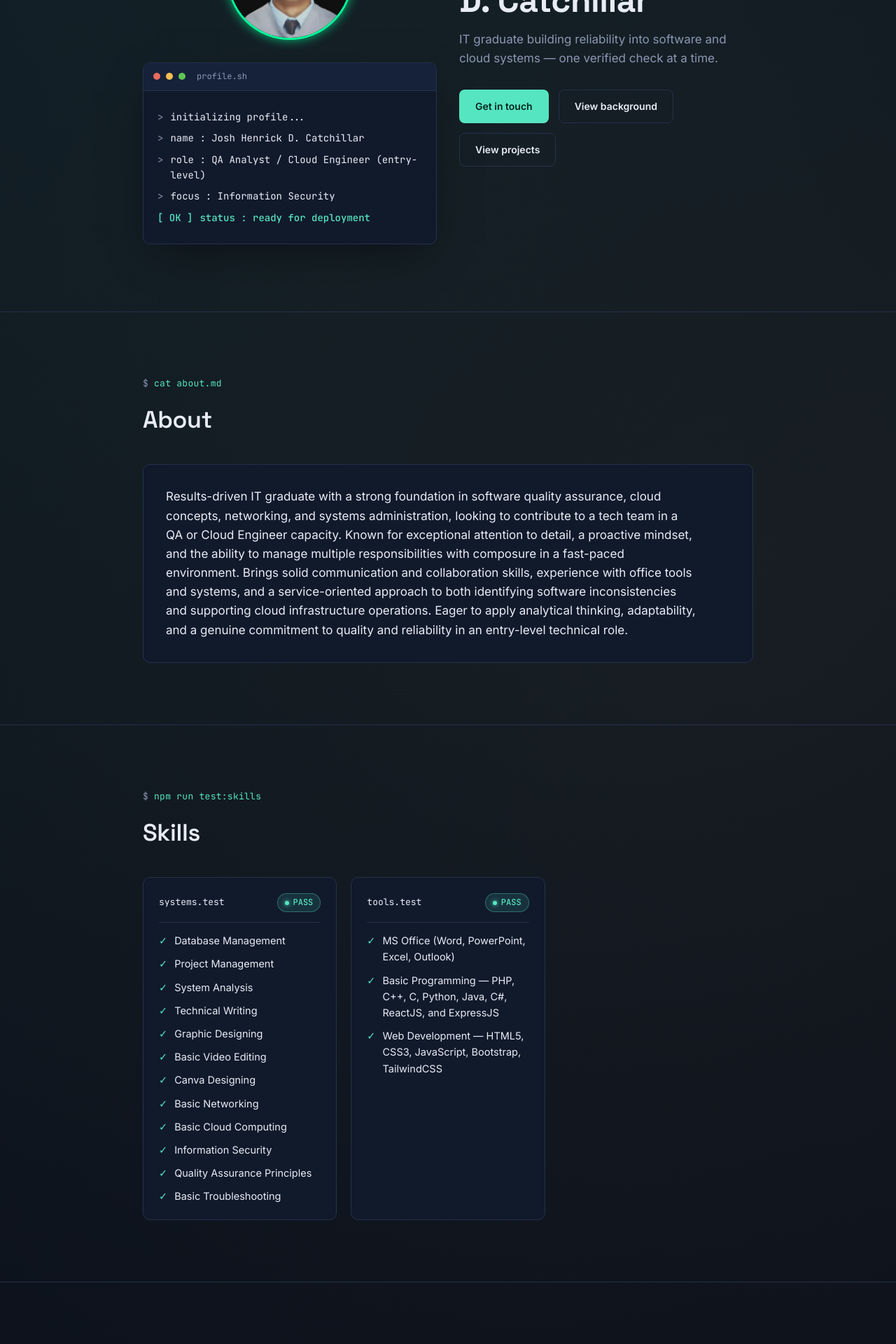
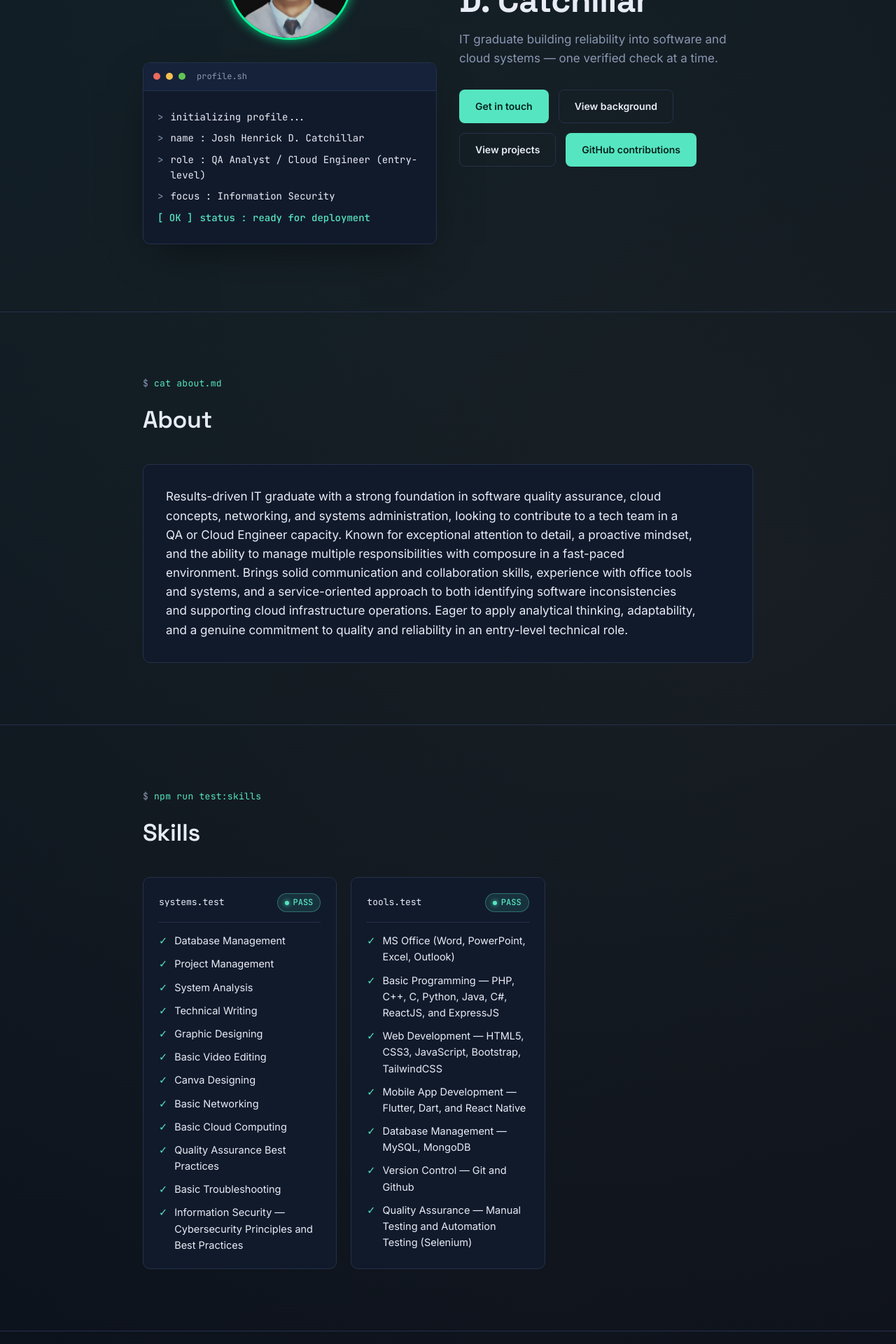
Before and after one commit to CLOUDFREEZE/Josh_Portfolio_Vercel, a React (Vite) app: page / in a window 1280 px wide. Shown: the part 280-2200 px from the top of the page at 70% size. Built offline with nearby package versions, Linux system fonts and the light colour scheme; no server answers.

Commit message:
"Put github button to hero section, and update skills,."

```diff
--- a/src/components/GitHubContributions.jsx
+++ b/src/components/GitHubContributions.jsx
@@ -101,7 +101,7 @@ export default function GitHubContributions({ username = "octocat", year = "last
   });
 
   return (
-    <section className="github-contrib" id="github-contributions">
+    <section className="github-contrib" id="GitHubContributions">
       <div className="github-contrib__header">
         <h2 className="github-contrib__title">GitHub Contributions</h2>
         <span className="github-contrib__total">{total} contributions</span>
--- a/src/components/Hero.css
+++ b/src/components/Hero.css
@@ -116,6 +116,8 @@
   display: flex;
   gap: 14px;
   flex-wrap: wrap;
+  align-items: center;
+  justify-content: flex-start;
 }
 
 .btn {
--- a/src/components/Hero.jsx
+++ b/src/components/Hero.jsx
@@ -68,6 +68,7 @@ export default function Hero() {
             <a href="#contact" className="btn btn-primary">Get in touch</a>
             <a href="#experience" className="btn btn-ghost">View background</a>
             <a href="#projects" className="btn btn-ghost">View projects</a>
+            <a href="#GitHubContributions" className="btn btn-primary">GitHub contributions</a>
           </div>
         </div>
       </div>
--- a/src/components/Navbar.jsx
+++ b/src/components/Navbar.jsx
@@ -6,7 +6,6 @@ const LINKS = [
   { href: '#experience', label: 'experience' },
   { href: '#education', label: 'education' },
   { href: '#contact', label: 'contact' },
-  { href: '#github-contributions', label: 'GitHub Contributions' },
 ]
 
 export default function Navbar() {
--- a/src/components/Skills.jsx
+++ b/src/components/Skills.jsx
@@ -3,11 +3,11 @@ import './Skills.css'
 const SUITES = [
   {
     name: 'systems.test',
-    items: ['Database Management', 'Project Management', 'System Analysis', 'Technical Writing', 'Graphic Designing', 'Basic Video Editing', 'Canva Designing', 'Basic Networking', 'Basic Cloud Computing', 'Information Security', 'Quality Assurance Principles', 'Basic Troubleshooting'],
+    items: ['Database Management', 'Project Management', 'System Analysis', 'Technical Writing', 'Graphic Designing', 'Basic Video Editing', 'Canva Designing', 'Basic Networking', 'Basic Cloud Computing', 'Quality Assurance Best Practices', 'Basic Troubleshooting', 'Information Security — Cybersecurity Principles and Best Practices'],
   },
   {
     name: 'tools.test',
-    items: ['MS Office (Word, PowerPoint, Excel, Outlook)', 'Basic Programming — PHP, C++, C, Python, Java, C#, ReactJS, and ExpressJS ', 'Web Development — HTML5, CSS3, JavaScript, Bootstrap, TailwindCSS'],
+    items: ['MS Office (Word, PowerPoint, Excel, Outlook)', 'Basic Programming — PHP, C++, C, Python, Java, C#, ReactJS, and ExpressJS ', 'Web Development — HTML5, CSS3, JavaScript, Bootstrap, TailwindCSS', 'Mobile App Development — Flutter, Dart, and React Native', 'Database Management — MySQL, MongoDB', 'Version Control — Git and Github', 'Quality Assurance — Manual Testing and Automation Testing (Selenium)'],
   },
 ]
 
```
